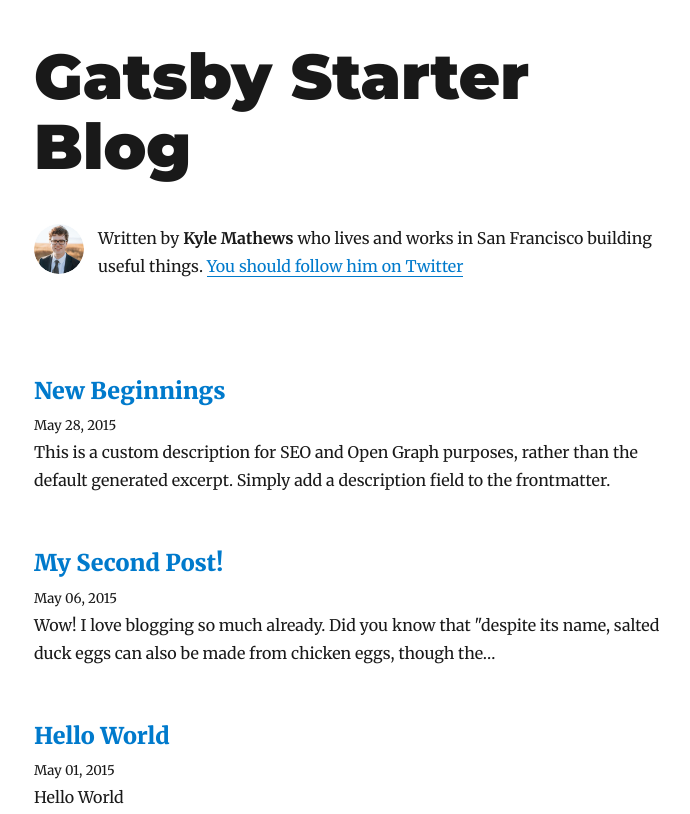
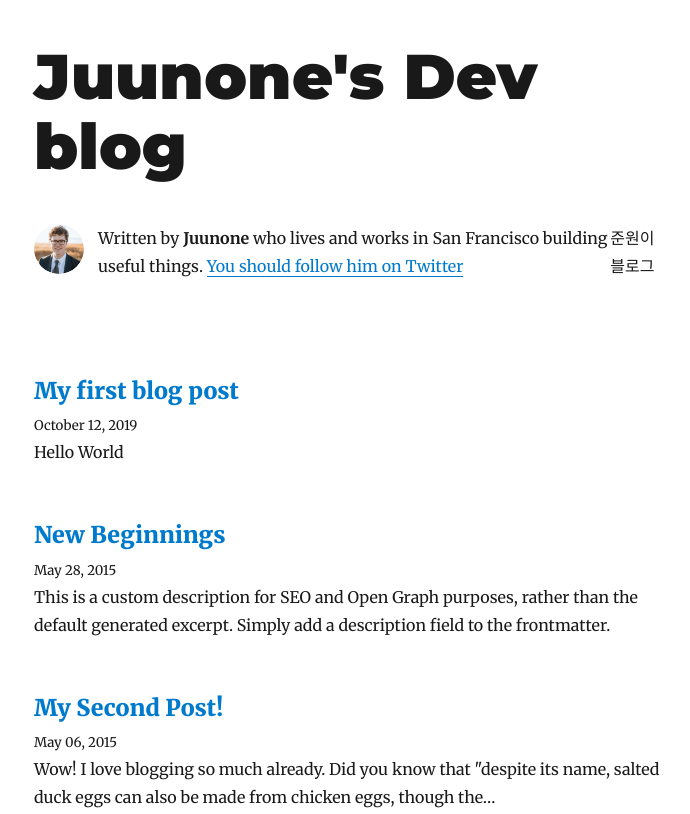
Before and after one commit to juunone/gatsby-blog, a Gatsby site: page / in a window 1280 px wide. Shown: the top 814 px of the page, without its empty margins (291-981 px from the left). Built offline with nearby package versions, Linux system fonts and the light colour scheme; Gatsby itself is replaced by a stand-in of ours; some packages are replaced by stand-ins of ours.

Commit message:
Added posts

```diff
--- /dev/null
+++ b/content/blog/first-post/index.md
@@ -0,0 +1,7 @@
+---
+title: My first blog post
+date: "2019-10-12T10:05:20Z"
+description: "Hello World"
+---
+
+# what the??
--- a/gatsby-config.js
+++ b/gatsby-config.js
@@ -1,11 +1,11 @@
 module.exports = {
   siteMetadata: {
-    title: `Gatsby Starter Blog`,
-    author: `Kyle Mathews`,
+    title: `Juunone's Dev blog`,
+    author: `Juunone`,
     description: `A starter blog demonstrating what Gatsby can do.`,
     siteUrl: `https://gatsby-starter-blog-demo.netlify.com/`,
     social: {
-      twitter: `kylemathews`,
+      twitter: `Juunwon`,
     },
   },
   plugins: [
--- a/src/components/bio.js
+++ b/src/components/bio.js
@@ -61,6 +61,7 @@
           You should follow him on Twitter
         </a>
       </p>
+      <p>준원이 블로그</p>
     </div>
   )
 }
```
